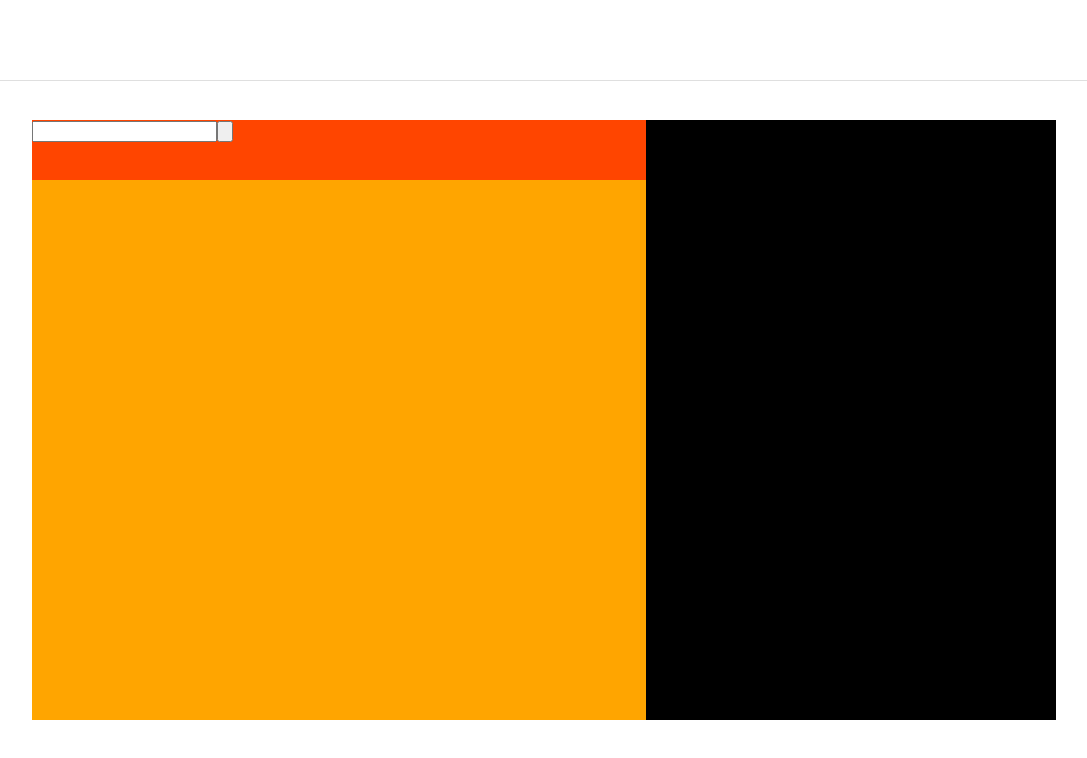
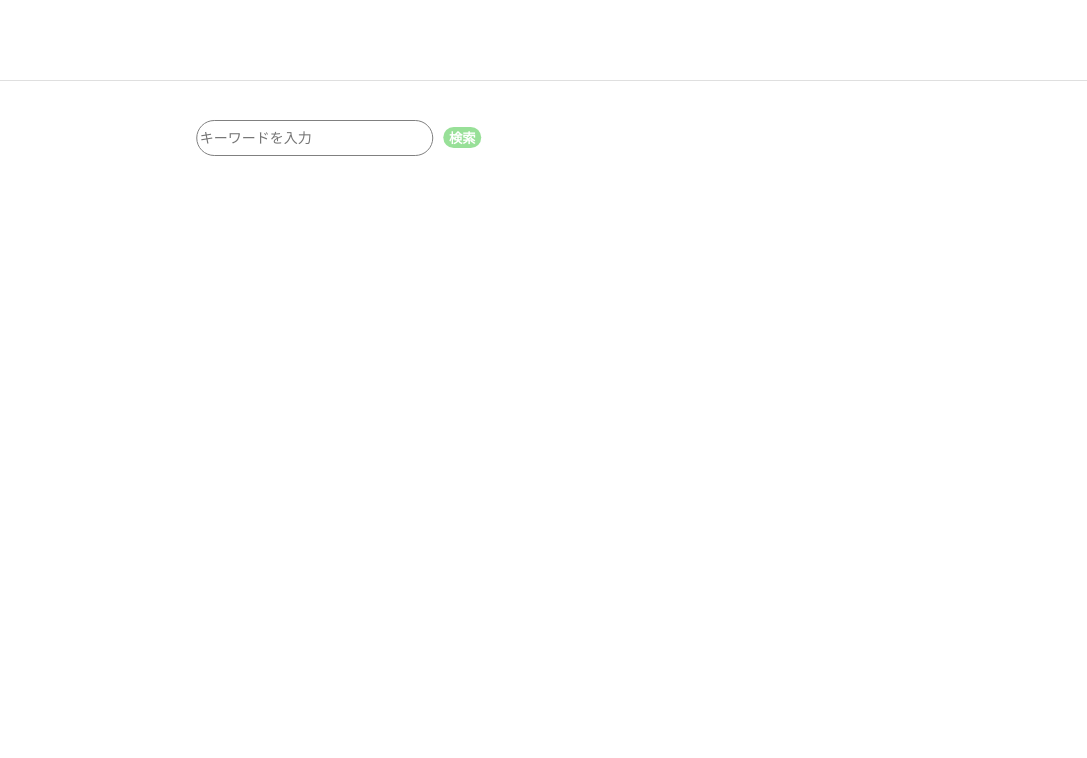
Before and after one commit to riku99/book_collecrion, a React (Create React App) app: page / in a window 1280 px wide. Shown: the top 758 px of the page, without its empty margins (96-1183 px from the left). Built offline with nearby package versions, Linux system fonts and the light colour scheme.

Commit message:
created getBooks-function and layout

```diff
--- a/src/actions/books_action.ts
+++ b/src/actions/books_action.ts
@@ -1,7 +1,7 @@
 export const getBooks = {
   get: (keyword: string) => ({ type: "GET_BOOKS" as const, keyword: keyword }),
   success: (
-    data: { title: string; authors: string[] | null; image: string }[]
+    data: { title: string; authors: string[] | null; image: string | null }[]
   ) => ({ type: "SUCCESS_GET_BOOK" as const, data: data }),
   error: (message: { error: string }) => ({
     type: "FAILER_GET_BOOK" as const,
--- a/src/apis/books_apis.ts
+++ b/src/apis/books_apis.ts
@@ -16,10 +16,17 @@ export let getGoogleBooksApi = async (keyword: string) => {
   let books_data = [];
 
   for (let i = 0; i < response.data.items.length && i < 20; i++) {
+    let title = response.data.items[i].volumeInfo.title;
+    let authors = response.data.items[i].volumeInfo.authors
+      ? response.data.items[i].volumeInfo.authors
+      : null;
+    let image = response.data.items[i].volumeInfo.imageLinks
+      ? response.data.items[i].volumeInfo.imageLinks.smallThumbnail
+      : null;
     let book = {
-      title: response.data.items[i].volumeInfo.title,
-      auhors: response.data.items[i].volumeInfo.authors,
-      image: response.data.items[i].volumeInfo.imageLinks.smallThumbnail,
+      title: title,
+      authors: authors,
+      image: image,
     };
     books_data.push(book);
   }
--- a/src/components/books.css
+++ b/src/components/books.css
@@ -15,17 +15,69 @@
   top: 15%;
   left: 50%;
   transform: translateX(-50%);
-  background-color: black;
 }
 
 .books-container {
   width: 60%;
   height: 100%;
-  background-color: orange;
 }
 
 .serch-field {
   height: 10%;
   width: 100%;
-  background-color: orangered;
+  position: relative;
 }
+
+.serch-set {
+  width: 80%;
+  text-align: center;
+  position: absolute;
+  top: 30%;
+  left: 50%;
+  transform: translateX(-50%) translateY(-50%);
+}
+
+.serch-form {
+  height: 4vh;
+  width: 18vw;
+  color: #161515;
+  font-size: 14px;
+  border: none;
+  border: solid 1px gray;
+  border-radius: 30px;
+  outline: none;
+}
+
+.serch-button {
+  margin-left: 10px;
+  color: white;
+  font-weight: bold;
+  border: none;
+  background-color: #98e098;
+  border-radius: 30px;
+  outline: none;
+}
+
+.books {
+  overflow: scroll;
+  height: 90%;
+}
+
+.book {
+  margin-bottom: 30px;
+  font-family: "ヒラギノ角ゴシック";
+  display: flex;
+  justify-content: space-around;
+}
+
+.book .introduce {
+  color: #686464;
+}
+
+.book .introduce .authors {
+  margin-top: 20px;
+}
+
+.book .introduce .title {
+  font-size: 25px;
+}
--- a/src/components/books.tsx
+++ b/src/components/books.tsx
@@ -3,7 +3,7 @@ import React, { FC, useState } from "react";
 import "./books.css";
 import { BooksPropsType } from "../container/books_container";
 
-const Books: FC<BooksPropsType> = ({ serchedBooks, getBooks }) => {
+const Books: FC<BooksPropsType> = ({ serchedBooks, message, getBooks }) => {
   const [keyword, changeKeyword] = useState("");
   return (
     <>
@@ -11,18 +11,50 @@ const Books: FC<BooksPropsType> = ({ serchedBooks, getBooks }) => {
         <div className="container">
           <div className="books-container">
             <div className="serch-field">
+              <div className="serch-set">
                 <form>
                   <input
+                    className="serch-form"
                     type="text"
                     value={keyword}
+                    placeholder="キーワードを入力"
                     onChange={(e) => {
                       changeKeyword(e.target.value);
                     }}
                   />
-                <input type="button" onClick={() => getBooks(keyword)} />
+                  <input
+                    className="serch-button"
+                    type="button"
+                    value="検索"
+                    onClick={() => getBooks(keyword)}
+                  />
                 </form>
               </div>
-            {serchedBooks.length ? serchedBooks[0].title : null}
+            </div>
+            <div className="books">
+              {serchedBooks
+                ? serchedBooks.map((book, index) => {
+                    return (
+                      <div className="book" key={index}>
+                        <div className="introduce">
+                          <div className="title">{book.title}</div>
+                          {book.authors ? (
+                            <div className="authors">
+                              {book.authors.toString()}
+                            </div>
+                          ) : (
+                            <div className="authors">作者不明</div>
+                          )}
+                        </div>
+                        {book.image ? (
+                          <img src={book.image} alt=""></img>
+                        ) : null}
+                      </div>
+                    );
+                  })
+                : null}
+            </div>
+            <div>{message && message.error ? message.error : null}</div>
           </div>
         </div>
       </div>
--- a/src/container/books_container.ts
+++ b/src/container/books_container.ts
@@ -8,6 +8,7 @@ import Books from "../components/books";
 const mapStateToProps = (state: initialState) => {
   return {
     serchedBooks: state.serchedBooks,
+    message: state.message,
   };
 };
 
--- a/src/reducer.ts
+++ b/src/reducer.ts
@@ -4,8 +4,8 @@ import { getBooksType } from "./actions/books_action";
 
 export type initialState = {
   serchedBooks:
-    | { title: string; authors: string[] | null; image: string }[]
-    | [];
+    | { title: string; authors: string[] | null; image: string | null }[]
+    | null;
   message: { error?: string; success?: string; info?: string } | null;
 };
 
@@ -13,14 +13,18 @@ type ActionType = getBooksType;
 
 const reducer: Reducer<initialState, ActionType> = (
   state = {
-    serchedBooks: [],
+    serchedBooks: null,
     message: null,
   },
   action
 ): initialState => {
   switch (action.type) {
     case "SUCCESS_GET_BOOK": {
-      return { ...state, serchedBooks: action.data };
+      return { ...state, message: null, serchedBooks: action.data };
+    }
+
+    case "FAILER_GET_BOOK": {
+      return { ...state, message: action.message };
     }
 
     default: {
--- a/src/sagas/books_saga.ts
+++ b/src/sagas/books_saga.ts
@@ -5,11 +5,11 @@ import { getGoogleBooksApi } from "../apis/books_apis";
 
 function* runGetBook(action: ReturnType<typeof getBooks.get>) {
   try {
-    let books_data = yield getGoogleBooksApi(action.keyword);
-    console.log(books_data[0]);
+    let books_data = yield call(getGoogleBooksApi, action.keyword);
     yield put(getBooks.success(books_data));
   } catch (e) {
     console.log(e.message);
+    yield put(getBooks.error({ error: e.message }));
   }
 }
 
```
Lines whose indentation alone changed are shown as unchanged.
